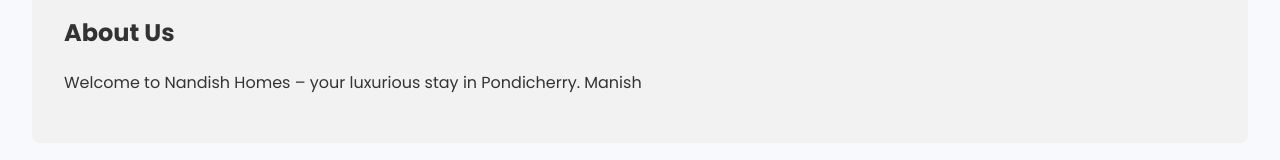
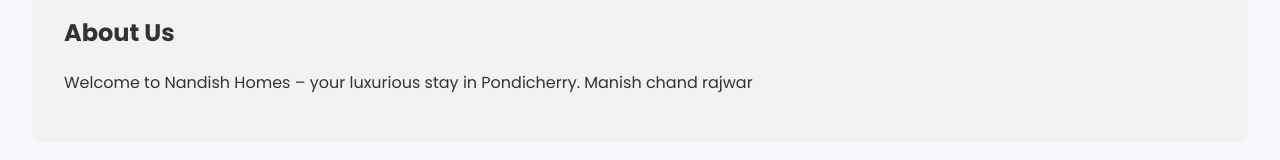
Before and after one commit to manishchandrajwar/nandishhomes, a React (Vite) app: page /about in a window 1280 px wide. Shown: the part 145-305 px from the top of the page. Built offline with nearby package versions, Linux system fonts and the light colour scheme.

Commit message:
Trigger redeploy

```diff
--- a/src/pages/AboutUs/AboutUs.jsx
+++ b/src/pages/AboutUs/AboutUs.jsx
@@ -5,7 +5,7 @@
   return (
     <section id="about" className="about-section">
       <h2>About Us</h2>
-      <p>Welcome to Nandish Homes – your luxurious stay in Pondicherry. Manish</p>
+      <p>Welcome to Nandish Homes – your luxurious stay in Pondicherry. Manish chand rajwar</p>
     </section>
   );
 }
```
